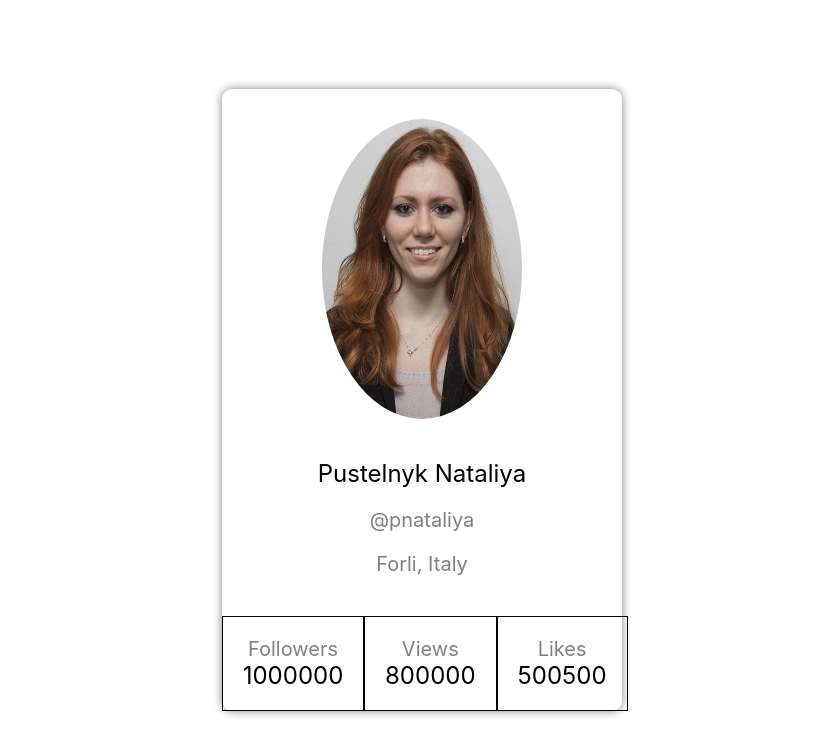
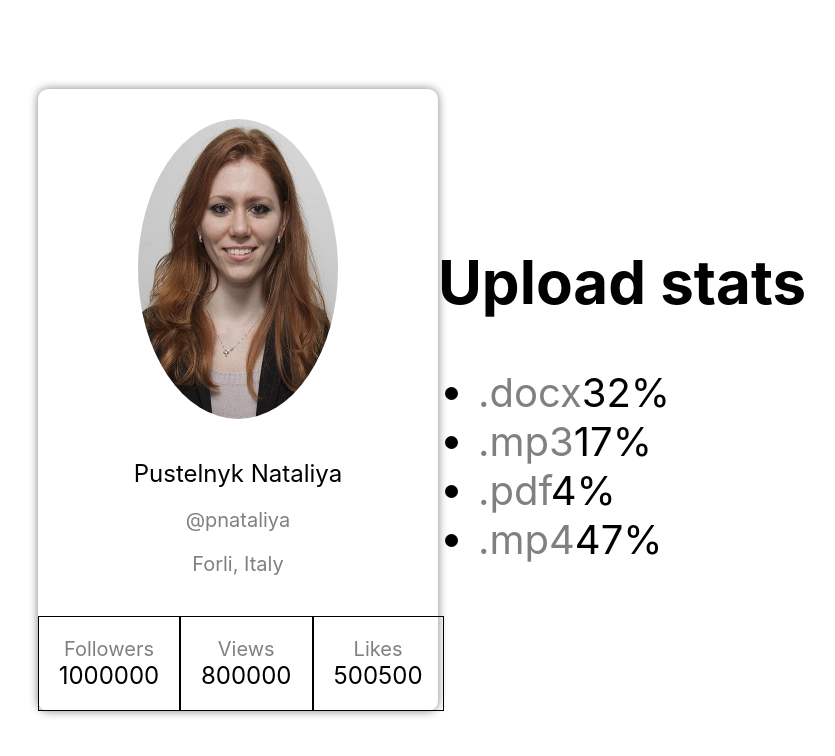
Before and after one commit to nata87/goit-react-woolf-hw-01-components, a React (Create React App) app: page / in a window 1280 px wide. Shown: the top 756 px of the page, without its empty margins (218-1053 px from the left). Built offline with nearby package versions, Linux system fonts and the light colour scheme.

Commit message:
statistics added

```diff
--- a/src/components/App.jsx
+++ b/src/components/App.jsx
@@ -1,5 +1,6 @@
-import Profile from "./profile/profile";
-import avatar from "../avatar.jpg"
+import Profile from './profile/profile';
+import avatar from '../avatar.jpg';
+import Statistics from './statistics/statistics';
 
 export const App = () => {
   return (
@@ -10,14 +11,13 @@ export const App = () => {
         justifyContent: 'center',
         alignItems: 'center',
         fontSize: 40,
-        color: '#010101'
+        color: '#010101',
       }}
     >
-
       <Profile
         username="Pustelnyk Nataliya"
         tag="@pnataliya"
-        location= "Forli, Italy"
+        location="Forli, Italy"
         avatar={avatar}
         stats={{
           followers: 1_000_000,
@@ -26,6 +26,15 @@ export const App = () => {
         }}
       />
 
+      <Statistics
+        title="Upload stats"
+        stats={{
+          docx: 32,
+          pdf: 4,
+          mp3: 17,
+          mp4: 47,
+        }}
+      />
     </div>
   );
 };
--- /dev/null
+++ b/src/components/statistics/statistics.jsx
@@ -0,0 +1,28 @@
+const Statistics = props => {
+  return (
+    <section class="statistics">
+      <h2 class="title">{props.title}</h2>
+
+      <ul class="stat-list">
+        <li class="item">
+          <span class="label">.docx</span>
+          <span class="percentage">{props.stats.docx}%</span>
+        </li>
+        <li class="item">
+          <span class="label">.mp3</span>
+          <span class="percentage">{props.stats.mp3}%</span>
+        </li>
+        <li class="item">
+          <span class="label">.pdf</span>
+          <span class="percentage">{props.stats.pdf}%</span>
+        </li>
+        <li class="item">
+          <span class="label">.mp4</span>
+          <span class="percentage">{props.stats.mp4}%</span>
+        </li>
+      </ul>
+    </section>
+  );
+};
+
+export default Statistics;
```
